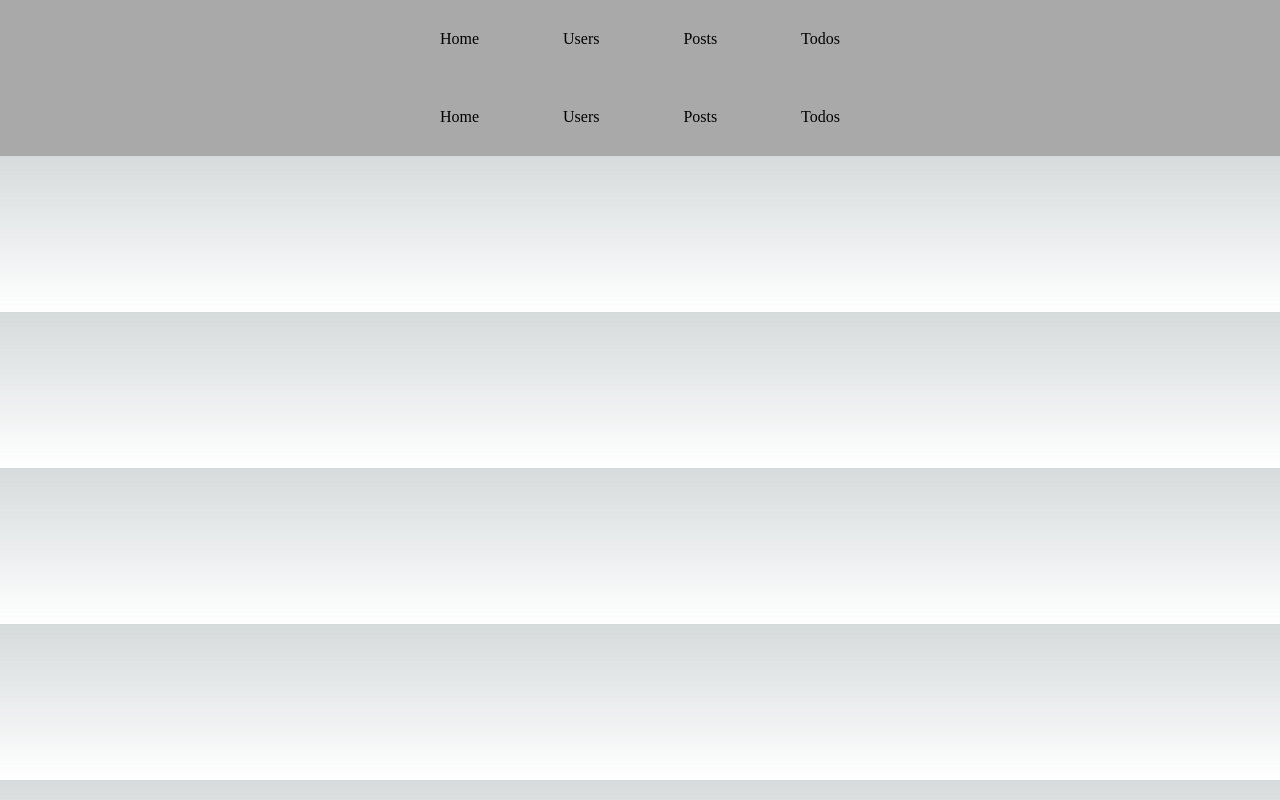
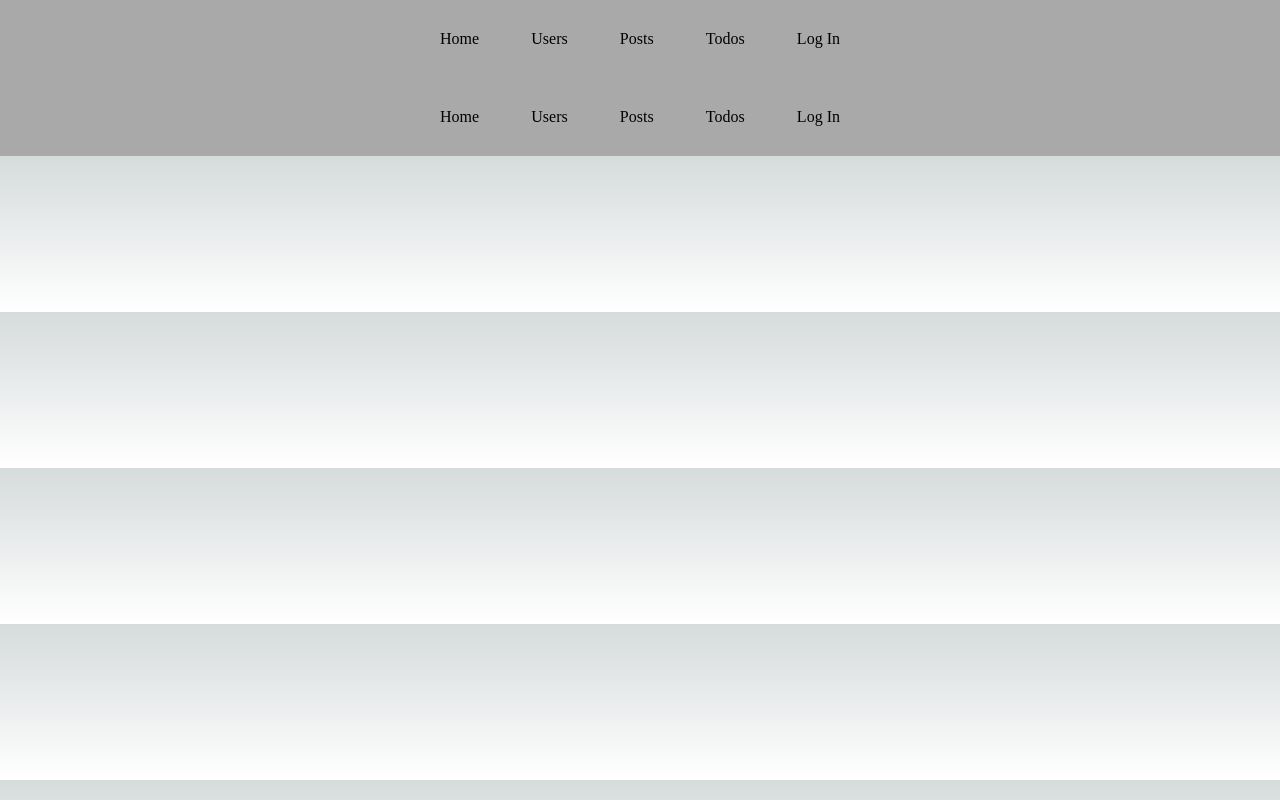
Before and after one commit to Ruslan-Almukhanov/nextjs-efector, a Next.js app: page /components/Layout/Header/Header in a window 1280 px wide. Built offline with nearby package versions, Linux system fonts and the light colour scheme.

Commit message:
refactor: add login link

```diff
--- a/src/pages/components/Layout/Header/Header.tsx
+++ b/src/pages/components/Layout/Header/Header.tsx
@@ -18,6 +18,10 @@ const Header = () => {
           <li>
             <Link href="/todos">Todos</Link>
           </li>
+
+          <li>
+            <Link href="/auth/redirect">Log In</Link>
+          </li>
         </ul>
       </nav>
     </div>
```
